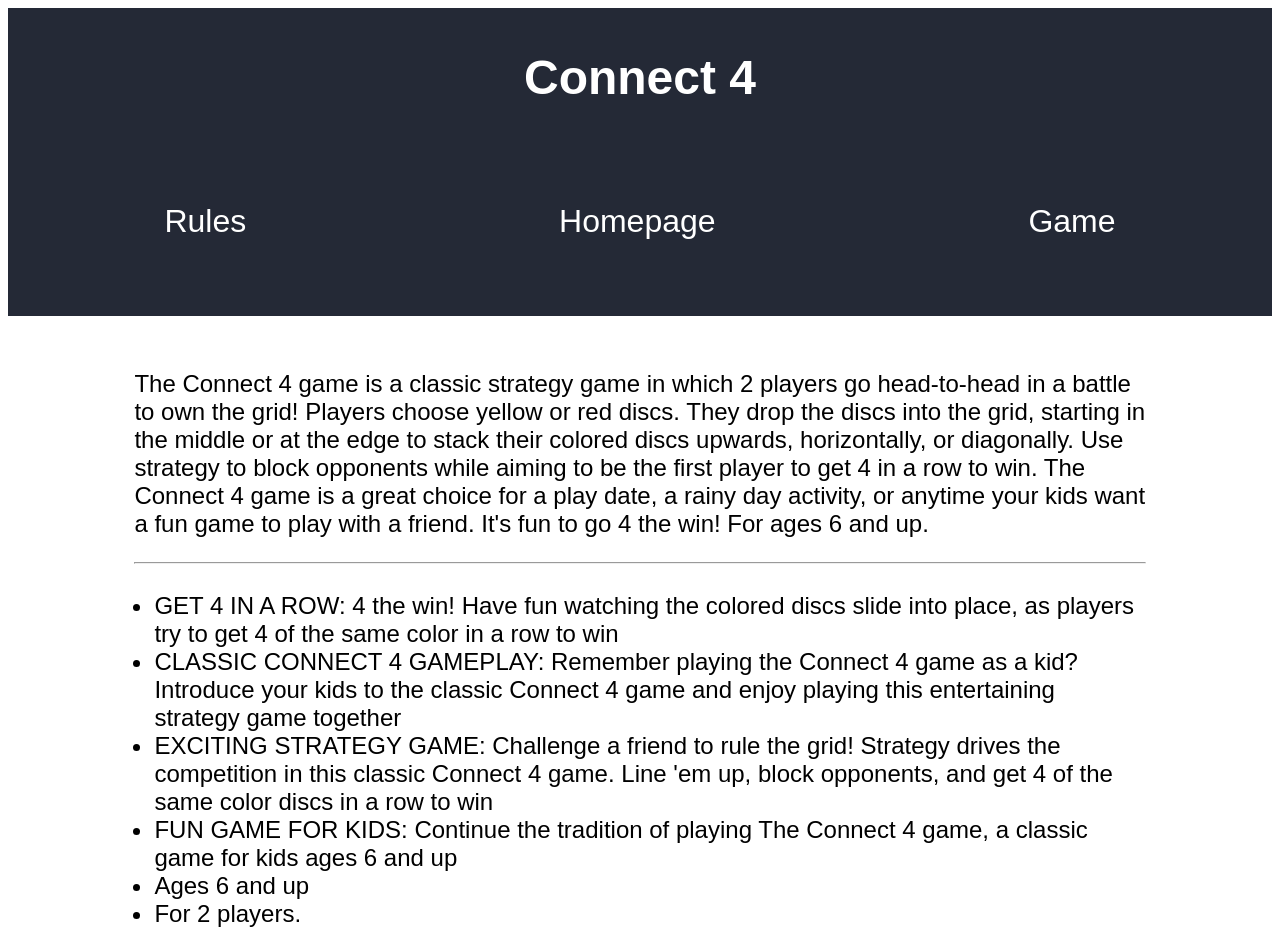
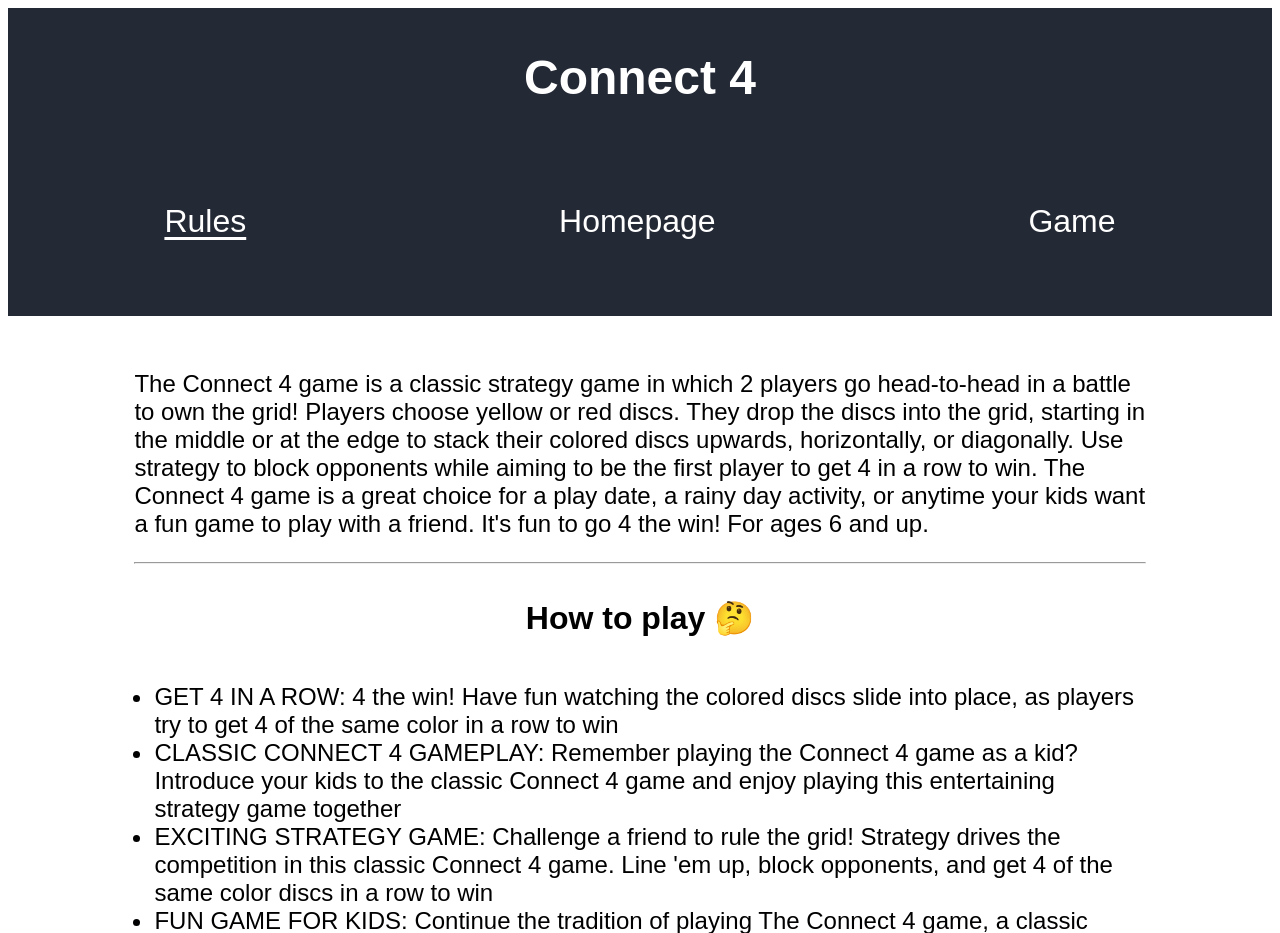
Before and after one commit to Raxuis/Connect-4, a PHP site: page /rules.html in a window 1280 px wide. Shown: the top 933 px of the page. Run offline with PHP 8.4, Linux system fonts and the light colour scheme; some web fonts are replaced.

Commit message:
Stylized the links

```diff
--- a/src/game.html
+++ b/src/game.html
@@ -20,7 +20,7 @@
         <ul class="links">
             <li><a href="rules.html">Rules</a></li>
             <li><a href="index.html">Homepage</a></li>
-            <li><a href="game.html">Game</a></li>
+            <li><a href="game.html" id="link">Game</a></li>
         </ul>
     </header>
     <main>
--- a/src/index.html
+++ b/src/index.html
@@ -19,7 +19,7 @@
         </div>
         <ul class="links">
             <li><a href="rules.html">Rules</a></li>
-            <li><a href="index.html">Homepage</a></li>
+            <li><a href="index.html" id="link">Homepage</a></li>
             <li><a href="game.html">Game</a></li>
         </ul>
     </header>
--- a/src/rules.html
+++ b/src/rules.html
@@ -18,7 +18,7 @@
             <h1>Connect 4</h1>
         </div>
         <ul class="links">
-            <li><a href="rules.html">Rules</a></li>
+            <li><a href="rules.html" id="link">Rules</a></li>
             <li><a href="index.html">Homepage</a></li>
             <li><a href="game.html">Game</a></li>
         </ul>
@@ -40,6 +40,9 @@
                     fun to
                     go 4 the win! For ages 6 and up.</p>
                 <hr />
+                <div id="how">
+                    <h2>How to play 🤔</h2>
+                </div>
                 <ul id="rules">
                     <li>GET 4 IN A ROW: 4 the win! Have fun watching the colored discs slide into place, as players try
                         to
--- a/src/style/style.css
+++ b/src/style/style.css
@@ -99,6 +99,15 @@ h1 {
     margin-top: -30px;
 }
 
+#how h2 {
+    font-size: 2em;
+}
+
+#how {
+    display: flex;
+    justify-content: center;
+}
+
 #rules li {
     list-style-type: disc;
 }
@@ -111,3 +120,8 @@ h1 {
     display: flex;
     justify-content: space-between;
 }
+
+#link {
+    text-decoration: underline;
+    text-underline-offset: 5px;
+}
```
